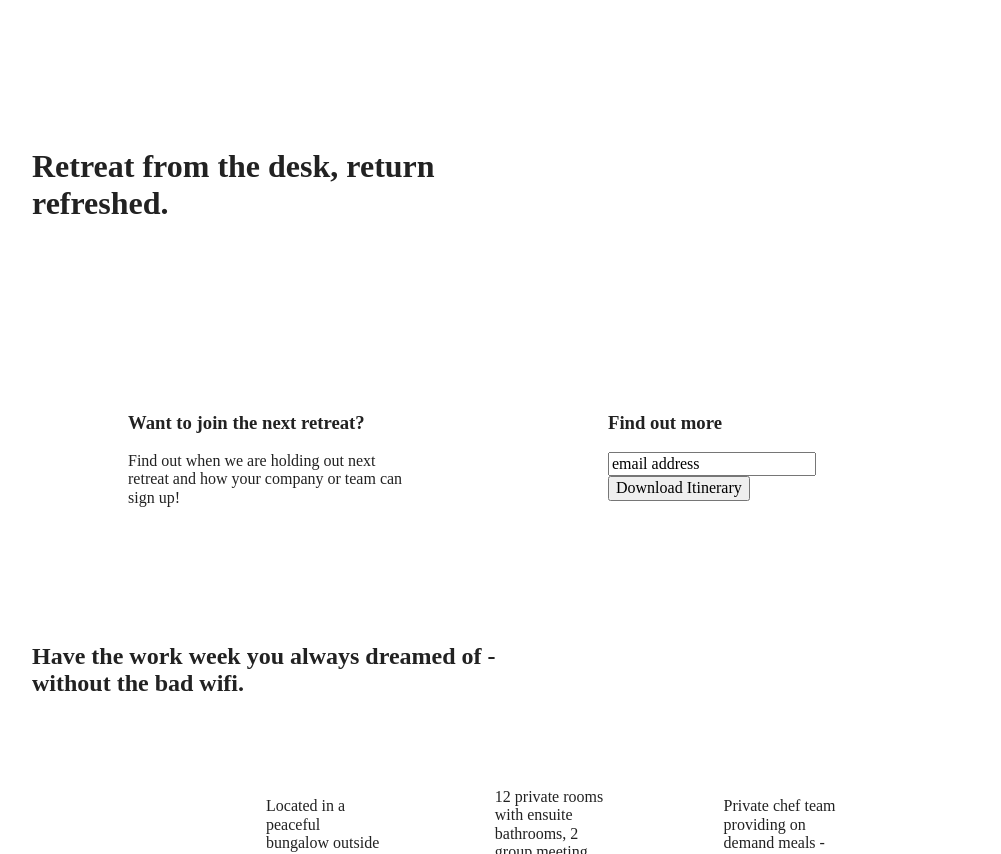
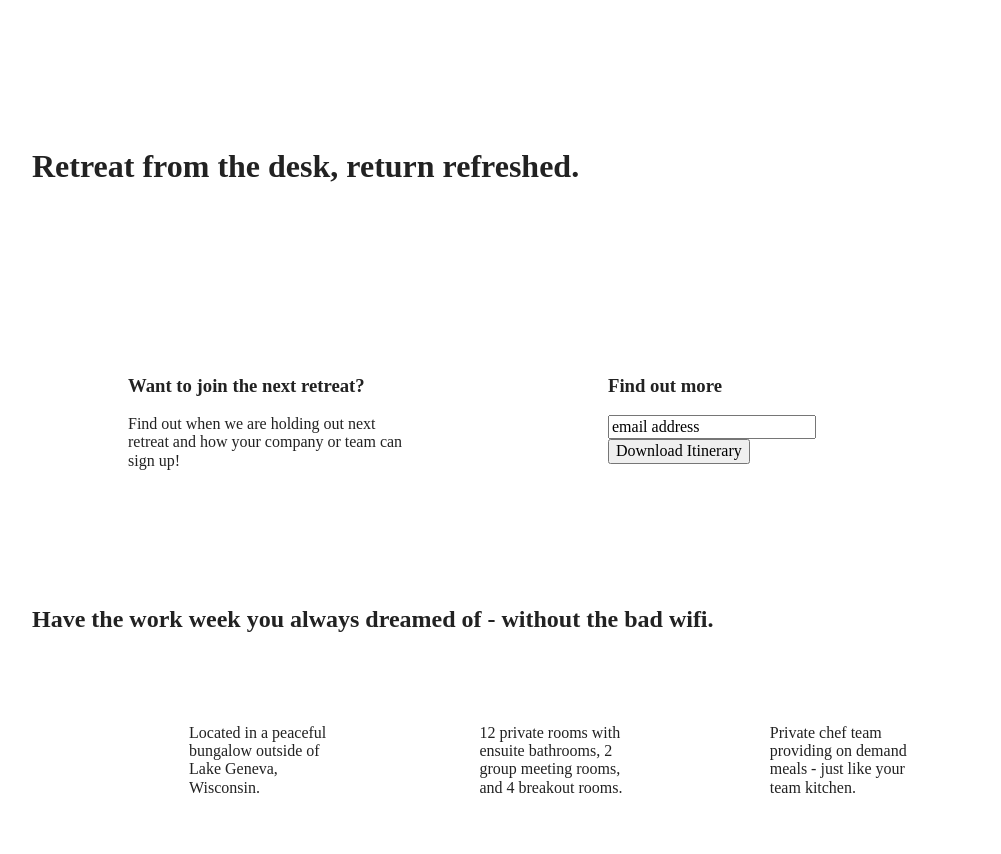
Before and after one commit to cm-dungee/unplugged-retreat, a website built with Parcel: page index.html in a window 1280 px wide. Shown: the part 90-944 px from the top of the page, without its empty margins (128-1129 px from the left). Built offline with nearby package versions, Linux system fonts and the light colour scheme.

Commit message:
Fixed tablet and desktop style errors

```diff
--- a/css/main.css
+++ b/css/main.css
@@ -440,7 +440,7 @@ aside {
          max-width: 960px;
     }
 	.hero-area h1 {
-		width: 45%;
+		width: 60%;
     }
 	aside .content-wrapper {
 		justify-content: space-around;
@@ -450,17 +450,17 @@ aside {
         width: 30%;
     }
 	.features h2 {
-        width: 55%;
+        width: 90%;
     }
 	.features article {
-        flex-basis: 26%;
+        flex-basis: 33%;
     }
 	.reviews article div {
-        width: 35%;
+        width: 42%;
     }
 	.mission h2,
     .contact-section .content-wrapper h2 {
-        width: 60%;
+        width: 90%;
     }
 	.faq h2 {
         width: 100%;
```
